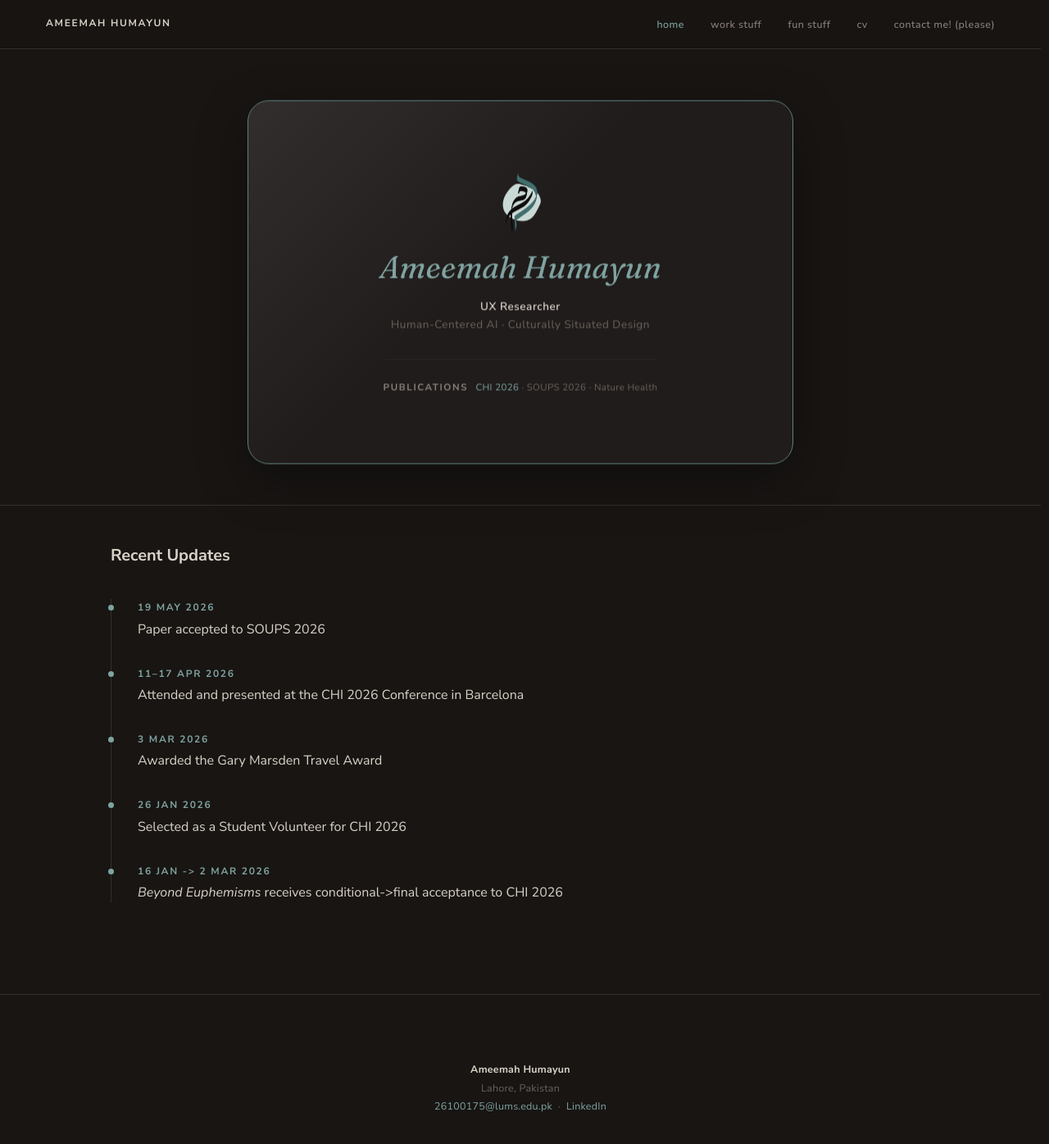
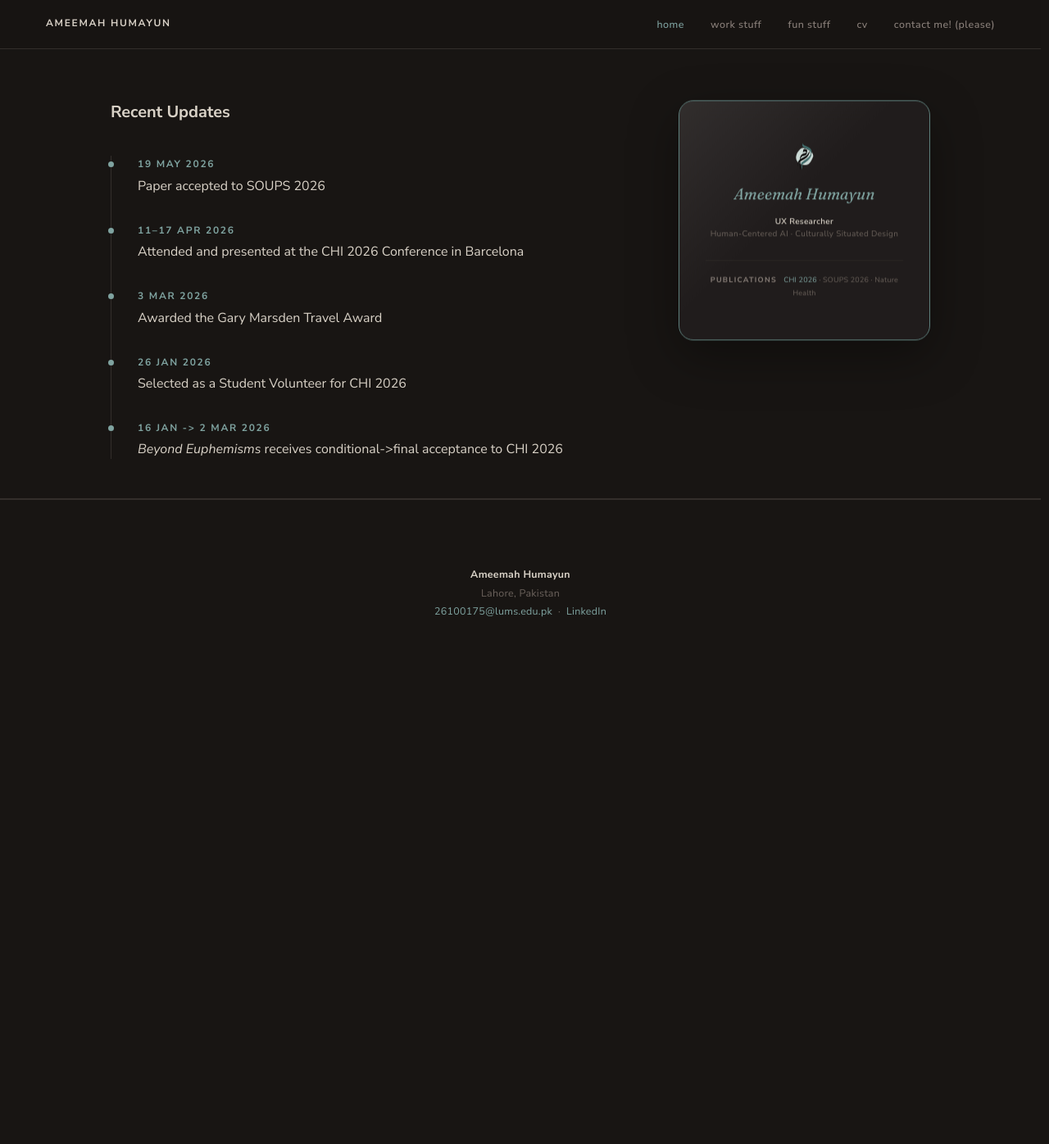
Before and after one commit to ameemahumayun/ameemahumayun.github.io, a Jekyll site: the page built from card/index.html, in a window 1280 px wide and 1400 px high. Shown: the top 1396 px of the window at 82% size. Built offline with Jekyll 4.4.1, drawn with Linux system fonts in a browser that asks for light colours.

Commit message:
Shrink the card, move it beside Recent Updates so both fit on screen
Merges Recent Updates into the hero row (was a separate section below)
so it sits to the left of the card, both starting at the same top edge
— the card no longer pushes the timeline below the fold.

Shrinking the card surfaced two overflow bugs from content sized for
the old, much bigger card:
- The missing logo.svg's broken-image alt text was wrapping across
  several lines at the tiny width, inflating the front face's content
  height well past what the smaller card could hold. Gave the logo box
  an explicit height (not just width) so it stays small either way.
- align-items: center on both faces was letting content overflow
  symmetrically top/bottom when it didn't fit, and the email link
  wasn't wrapping (no min-width: 0 on the flex item). Switched to
  flex-start alignment, wrapped link labels in spans with
  overflow-wrap, and trimmed the about copy to fit.

Also reduced the aspect ratio (1.5 -> 1.05) so the back face — photo +
about text + currently-at + contact — has enough height at the new
smaller width.

```diff
--- a/assets/css/components.css
+++ b/assets/css/components.css
@@ -717,12 +717,20 @@
   }
 }
 
-/* Card-only hero variant (see card/index.html): the flip card replaces
-   the entire about/intro block, so it's just centered on its own. */
+/* Card hero variant (see card/index.html): Recent Updates sits on the
+   left, the flip card on the right, both starting at the same top edge —
+   so the card no longer pushes the timeline below the fold. */
 .hero--card .hero__inner {
   max-width: var(--container-wide);
   display: flex;
-  justify-content: center;
+  align-items: flex-start;
+  justify-content: space-between;
+  gap: var(--space-5);
+}
+.hero__updates { flex: 1 1 auto; min-width: 0; }
+
+@media (max-width: 900px) {
+  .hero--card .hero__inner { flex-direction: column; }
 }
 
 
@@ -1019,7 +1027,7 @@ details[open] > .subaccordion__head .subaccordion__chev { transform: rotate(-135
    backdrop-filter blur) — with a thin rounded teal border, not a thick
    frame, per feedback that the frame read too heavy. */
 .biz-card-wrap {
-  width: clamp(400px, 52vw, 720px);
+  width: clamp(240px, 24vw, 320px);
   flex-shrink: 0;
 }
 .biz-card-stage,
@@ -1042,7 +1050,7 @@ details[open] > .subaccordion__head .subaccordion__chev { transform: rotate(-135
   cursor: pointer;
   display: block;
   width: 100%;
-  aspect-ratio: 1.5 / 1;
+  aspect-ratio: 1.05 / 1;
   -webkit-tap-highlight-color: transparent;
 }
 .biz-card:focus-visible .biz-card__inner {
@@ -1061,14 +1069,14 @@ details[open] > .subaccordion__head .subaccordion__chev { transform: rotate(-135
   position: absolute;
   inset: 0;
   backface-visibility: hidden;
-  border-radius: 26px;
+  border-radius: 18px;
   border: 1.5px solid var(--color-accent-deep);
   background: rgba(37, 33, 32, 0.72);
   backdrop-filter: blur(14px);
   -webkit-backdrop-filter: blur(14px);
   box-shadow: 0 20px 60px rgba(0, 0, 0, 0.35);
   box-sizing: border-box;
-  padding: var(--space-6);
+  padding: var(--space-4);
   overflow: hidden;
 }
 .biz-card__face--back { transform: rotateY(180deg); }
@@ -1086,38 +1094,44 @@ details[open] > .subaccordion__head .subaccordion__chev { transform: rotate(-135
 .biz-card__face--front {
   display: flex;
   flex-direction: column;
-  align-items: center;
+  align-items: stretch;
   justify-content: center;
   gap: var(--space-2);
   text-align: center;
 }
 /* Logo file lives at assets/images/logo.svg (not in this repo yet — drop
-   it in and it'll pick up this sizing automatically). Width is what
-   controls its size; height is auto off the file's own aspect ratio. */
-.biz-card__logo { width: clamp(46px, 6vw, 66px); height: auto; }
+   it in and it'll pick up this sizing automatically). A fixed height
+   (not just width) keeps the box small even while the file is missing —
+   otherwise the broken-image alt text wraps and inflates this section. */
+.biz-card__logo {
+  align-self: center;
+  width: clamp(28px, 3.2vw, 38px);
+  height: clamp(28px, 3.2vw, 38px);
+  object-fit: contain;
+}
 .biz-card__name-fancy {
   font-family: var(--font-display);
   font-style: italic;
-  font-size: clamp(24px, 3.6vw, 38px);
+  font-size: clamp(15px, 1.8vw, 19px);
   color: var(--color-accent);
   line-height: 1.1;
 }
 .biz-card__keywords {
-  font-size: clamp(11px, 1.4vw, 13.5px);
-  letter-spacing: 0.04em;
+  font-size: clamp(9px, 0.9vw, 10px);
+  letter-spacing: 0.03em;
   color: var(--color-text-mute);
-  line-height: 1.6;
+  line-height: 1.5;
 }
 .biz-card__keywords-line:first-child {
   color: var(--color-text-strong);
   font-weight: var(--weight-semibold);
 }
 .biz-card__pubs {
-  margin-top: var(--space-2);
-  padding-top: var(--space-3);
+  margin-top: var(--space-1);
+  padding-top: var(--space-2);
   border-top: 1px solid var(--color-border-soft);
-  font-size: clamp(10px, 1.2vw, 11.5px);
-  letter-spacing: 0.03em;
+  font-size: clamp(8px, 0.8vw, 9px);
+  letter-spacing: 0.02em;
   color: var(--color-text-mute);
 }
 .biz-card__pubs-label {
@@ -1130,15 +1144,17 @@ details[open] > .subaccordion__head .subaccordion__chev { transform: rotate(-135
 .biz-card__pubs a { color: var(--color-accent); }
 .biz-card__pubs a:hover { color: var(--color-text-strong); }
 
-/* Back: photo (margined by the face's own padding) beside the about text. */
-.biz-card__face--back { display: flex; align-items: center; gap: var(--space-5); }
+/* Back: photo (margined by the face's own padding) beside the about text.
+   align-items: flex-start (not center) so if content ever runs long, it
+   clips at the bottom only instead of symmetrically eating the top too. */
+.biz-card__face--back { display: flex; align-items: flex-start; gap: var(--space-3); }
 .biz-card__photo2 {
   height: 100%;
   width: auto;
   max-width: 38%;
   aspect-ratio: 3 / 4;
   object-fit: cover;
-  border-radius: 14px;
+  border-radius: 10px;
   flex-shrink: 0;
 }
 .biz-card__about {
@@ -1146,16 +1162,16 @@ details[open] > .subaccordion__head .subaccordion__chev { transform: rotate(-135
   min-width: 0;
   display: flex;
   flex-direction: column;
-  gap: var(--space-3);
+  gap: var(--space-2);
 }
 .biz-card__about p {
-  font-size: clamp(11.5px, 1.5vw, 13.5px);
-  line-height: 1.55;
+  font-size: clamp(9px, 1vw, 10.5px);
+  line-height: 1.45;
   color: var(--color-text);
   margin: 0;
 }
 .biz-card__current {
-  font-size: clamp(10px, 1.2vw, 11.5px);
+  font-size: clamp(8px, 0.85vw, 9px);
   color: var(--color-text-mute);
 }
 .biz-card__current-label {
@@ -1168,28 +1184,29 @@ details[open] > .subaccordion__head .subaccordion__chev { transform: rotate(-135
 .biz-card__contact {
   display: flex;
   flex-direction: column;
-  gap: 6px;
-  padding-top: var(--space-2);
+  gap: 4px;
+  padding-top: var(--space-1);
   border-top: 1px solid var(--color-border-soft);
 }
 .biz-card__contact a {
-  display: inline-flex;
-  align-items: center;
-  gap: 8px;
-  font-size: clamp(10.5px, 1.3vw, 12px);
+  display: flex;
+  align-items: flex-start;
+  gap: 6px;
+  font-size: clamp(8px, 0.9vw, 9.5px);
   color: var(--color-accent);
+  min-width: 0;
 }
+.biz-card__contact a span { min-width: 0; overflow-wrap: anywhere; }
 .biz-card__contact a:hover { color: var(--color-text-strong); }
-.biz-card__contact svg { width: 14px; height: 14px; flex-shrink: 0; stroke: currentColor; }
+.biz-card__contact svg { width: 11px; height: 11px; flex-shrink: 0; stroke: currentColor; }
 
-@media (max-width: 768px) {
-  .biz-card-wrap { width: min(480px, 100%); order: -1; }
+@media (max-width: 900px) {
+  .biz-card-wrap { width: min(340px, 100%); order: -1; margin: 0 auto; }
 }
 @media (max-width: 480px) {
-  .biz-card { aspect-ratio: 0.8 / 1; }
-  .biz-card__face { padding: var(--space-4); border-radius: 20px; }
+  .biz-card { aspect-ratio: 0.95 / 1; }
   .biz-card__face--back { flex-direction: column; text-align: center; }
   .biz-card__contact a { align-self: center; }
-  .biz-card__photo2 { height: auto; width: 68px; max-width: none; aspect-ratio: 1 / 1; border-radius: 50%; }
+  .biz-card__photo2 { height: auto; width: 60px; max-width: none; aspect-ratio: 1 / 1; border-radius: 50%; }
   .biz-card__pubs { display: none; }
 }
--- a/card/index.html
+++ b/card/index.html
@@ -9,6 +9,18 @@ description: Mixed-methods UX researcher working on human-centered AI for health
      preview page. See index.html for the real, untouched homepage. -->
 <header class="hero hero--card">
   <div class="hero__inner">
+
+    <div class="hero__updates">
+      <h3>Recent Updates</h3>
+      <div class="timeline">
+        {%- for update in site.data.updates %}
+        <div class="timeline__item">
+          <div class="timeline__date">{{ update.date }}</div>
+          <div class="timeline__text">{{ update.text }}</div>
+        </div>
+        {%- endfor %}
+      </div>
+    </div>
 
     <div class="biz-card-wrap">
       <div class="biz-card-float">
@@ -33,7 +45,7 @@ description: Mixed-methods UX researcher working on human-centered AI for health
             <div class="biz-card__face biz-card__face--back">
               <img class="biz-card__photo2" src="{{ '/assets/images/me.jpg' | relative_url }}" alt="Portrait of Ameemah Humayun" width="600" height="802">
               <div class="biz-card__about">
-                <p>hi! welcome to my space :) i'm a mixed-methods UX researcher working at the intersection of human-centered AI and healthcare, focused on culturally situated design in sensitive, high-stakes contexts. i graduated with a BSc in CS from LUMS in june 2026.</p>
+                <p>hi! i'm a mixed-methods UX researcher working at the intersection of human-centered AI and healthcare, focused on culturally situated design in high-stakes contexts.</p>
                 <div class="biz-card__current">
                   <span class="biz-card__current-label">Currently at</span>
                   Awaaz-e-Sehat &middot; The National AI Hub
@@ -44,7 +56,7 @@ description: Mixed-methods UX researcher working on human-centered AI for health
                       <rect x="3" y="5" width="18" height="14" rx="2" stroke-width="1.6"/>
                       <path d="M4 7l8 6 8-6" stroke-width="1.6" stroke-linecap="round" stroke-linejoin="round"/>
                     </svg>
-                    ameemah.humayun@gmail.com
+                    <span>ameemah.humayun@gmail.com</span>
                   </a>
                   <a href="{{ site.linkedin }}" target="_blank" rel="noopener">
                     <svg viewBox="0 0 24 24" fill="none" xmlns="http://www.w3.org/2000/svg" aria-hidden="true">
@@ -53,7 +65,7 @@ description: Mixed-methods UX researcher working on human-centered AI for health
                       <path d="M8 11v6" stroke-width="1.6" stroke-linecap="round"/>
                       <path d="M12 17v-3.2c0-1.5 1-2.3 2.2-2.3S16 12.3 16 13.8V17" stroke-width="1.6" stroke-linecap="round" stroke-linejoin="round"/>
                     </svg>
-                    LinkedIn
+                    <span>LinkedIn</span>
                   </a>
                 </div>
               </div>
@@ -67,21 +79,6 @@ description: Mixed-methods UX researcher working on human-centered AI for health
   </div>
 </header>
 
-<!-- RECENT UPDATES -->
-<section class="section" id="recent-updates" style="padding-top:var(--space-6);">
-  <div class="container-wide">
-    <h3>Recent Updates</h3>
-    <div class="timeline">
-      {%- for update in site.data.updates %}
-      <div class="timeline__item">
-        <div class="timeline__date">{{ update.date }}</div>
-        <div class="timeline__text">{{ update.text }}</div>
-      </div>
-      {%- endfor %}
-    </div>
-  </div>
-</section>
-
 <script>
   (function () {
     var card = document.getElementById('biz-card');
```
